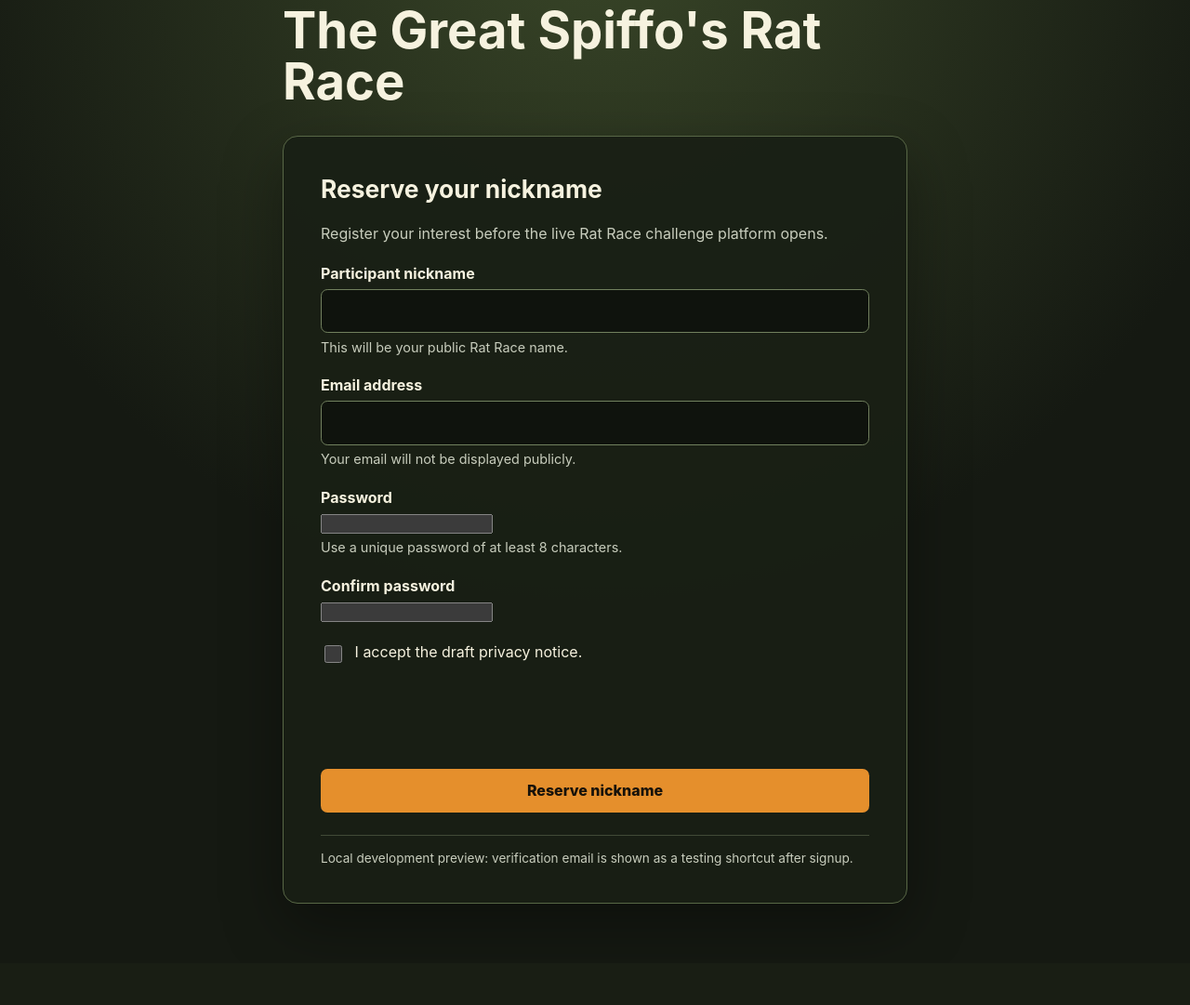
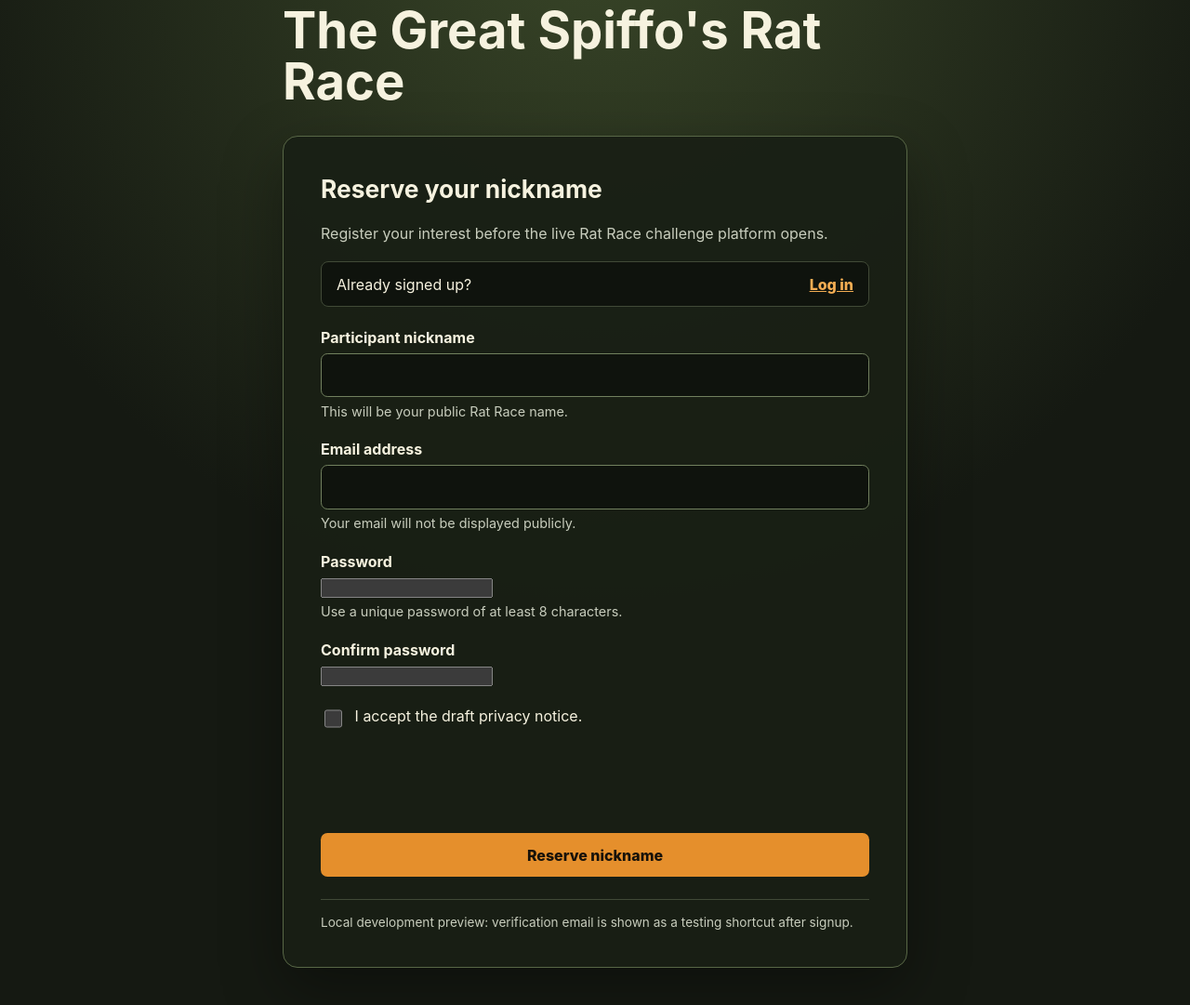
Before and after one commit to Eurymachus/The-Great-Spiffo-s-Rat-Race, a Django app: page / in a window 1280 px wide. Shown: the part 89-1170 px from the top of the page at 93% size. Before the commit the page ends 1061 px from the top, so only its background shows below. Run offline with Django 5.2, Linux system fonts and the light colour scheme; some libraries are stand-ins or nearby versions.

Commit message:
Add participant login link to signup page

```diff
--- a/apps/website/registry/static/registry/site.css
+++ b/apps/website/registry/static/registry/site.css
@@ -85,5 +85,16 @@ button:hover { background: #f4ad53; }
 }
 .recovery-prompt p { margin-top: 0; }
 .secondary-button { color: #f4ad53; font-weight: 800; }
+.existing-account {
+    display: flex;
+    align-items: center;
+    justify-content: space-between;
+    gap: 1rem;
+    margin: 1.25rem 0;
+    padding: .85rem 1rem;
+    border: 1px solid #414a37;
+    border-radius: .5rem;
+    background: #0f130d;
+}
 .card-link { margin: 1.25rem 0 0; text-align: center; }
 .card a { color: #f4ad53; }
--- a/apps/website/registry/templates/registry/register.html
+++ b/apps/website/registry/templates/registry/register.html
@@ -7,6 +7,10 @@
 <section class="card">
     <h2>Reserve your nickname</h2>
     <p class="lede">Register your interest before the live Rat Race challenge platform opens.</p>
+    <div class="existing-account">
+        <span>Already signed up?</span>
+        <a class="secondary-button" href="{% url 'registry:login' %}">Log in</a>
+    </div>
 
     <form method="post" novalidate>
         {% csrf_token %}
--- a/apps/website/registry/tests.py
+++ b/apps/website/registry/tests.py
@@ -42,6 +42,8 @@ class RegistrationTests(TestCase):
         self.assertEqual(response.status_code, 200)
         self.assertContains(response, "Reserve your nickname")
         self.assertContains(response, "cf-turnstile")
+        self.assertContains(response, "Already signed up?")
+        self.assertContains(response, reverse("registry:login"))
 
     def test_registration_rejects_failed_human_verification(self):
         self.turnstile.return_value = False
```
